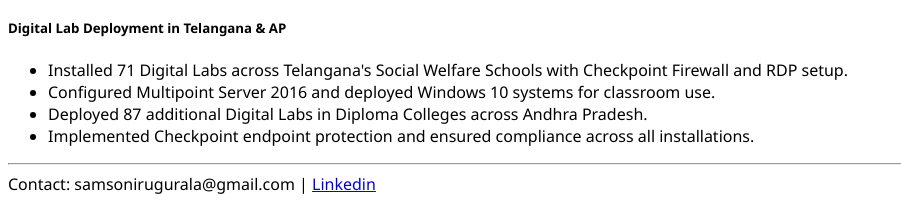
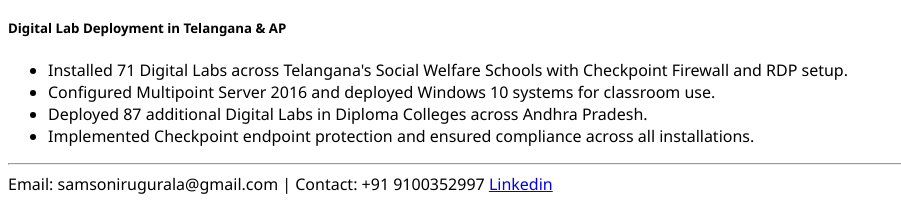
Before and after one commit to Samsoniru-creator/Portfolio, a Flask app: page /projects in a window 1280 px wide. Shown: the part 677-880 px from the top of the page, without its empty margins (0-901 px from the left). Run offline with Flask 2, Linux system fonts and the light colour scheme.

Commit message:
Update base.html

```diff
--- a/templates/base.html
+++ b/templates/base.html
@@ -14,6 +14,6 @@
     <hr>
     {% block content %}{% endblock %}
     <hr>
-    <footer>Contact: samsonirugurala@gmail.com | <a href="https://www.example.com">Linkedin</a></footer>
+    <footer>Email: samsonirugurala@gmail.com | Contact: +91 9100352997 <a href="www.linkedin.com/in/samson-irugurala-40661a184">Linkedin</a></footer>
 </body>
 </html>
```
